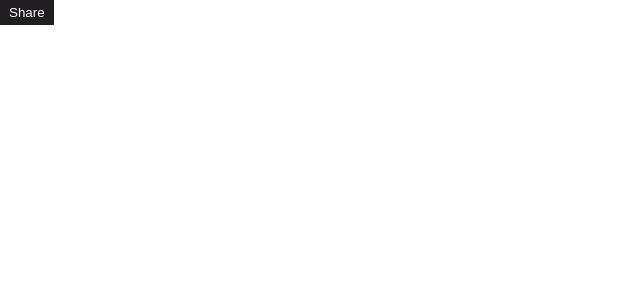
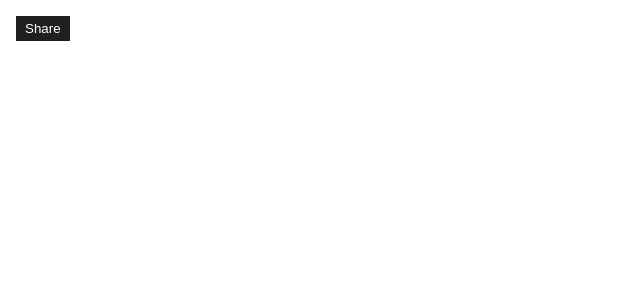
Before and after one commit to sumukha666/share-button, a React (Create React App) app: page / in a window 1280 px wide. Shown: the top 300 px of the page, without its empty margins (0-640 px from the left). Built offline with nearby package versions, Linux system fonts and the light colour scheme.

Commit message:
style(appComp): added margin to ShareBtn comp

```diff
--- a/src/App.js
+++ b/src/App.js
@@ -4,7 +4,9 @@ import ShareBtn from "./components/share-button/ShareBtn";
 const App = () => {
   return (
     <div className="App">
-      <ShareBtn />
+      <div className="mr-1-r">
+        <ShareBtn />
+      </div>
     </div>
   );
 };
```
